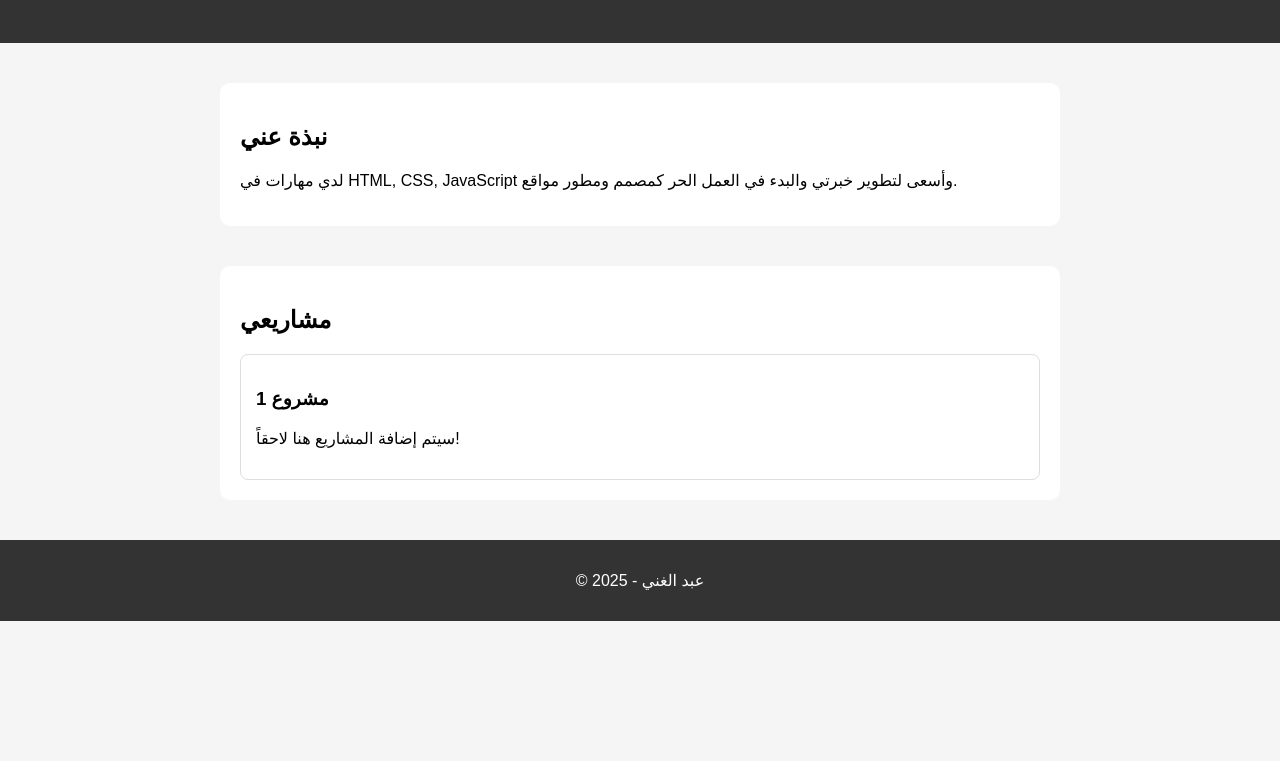
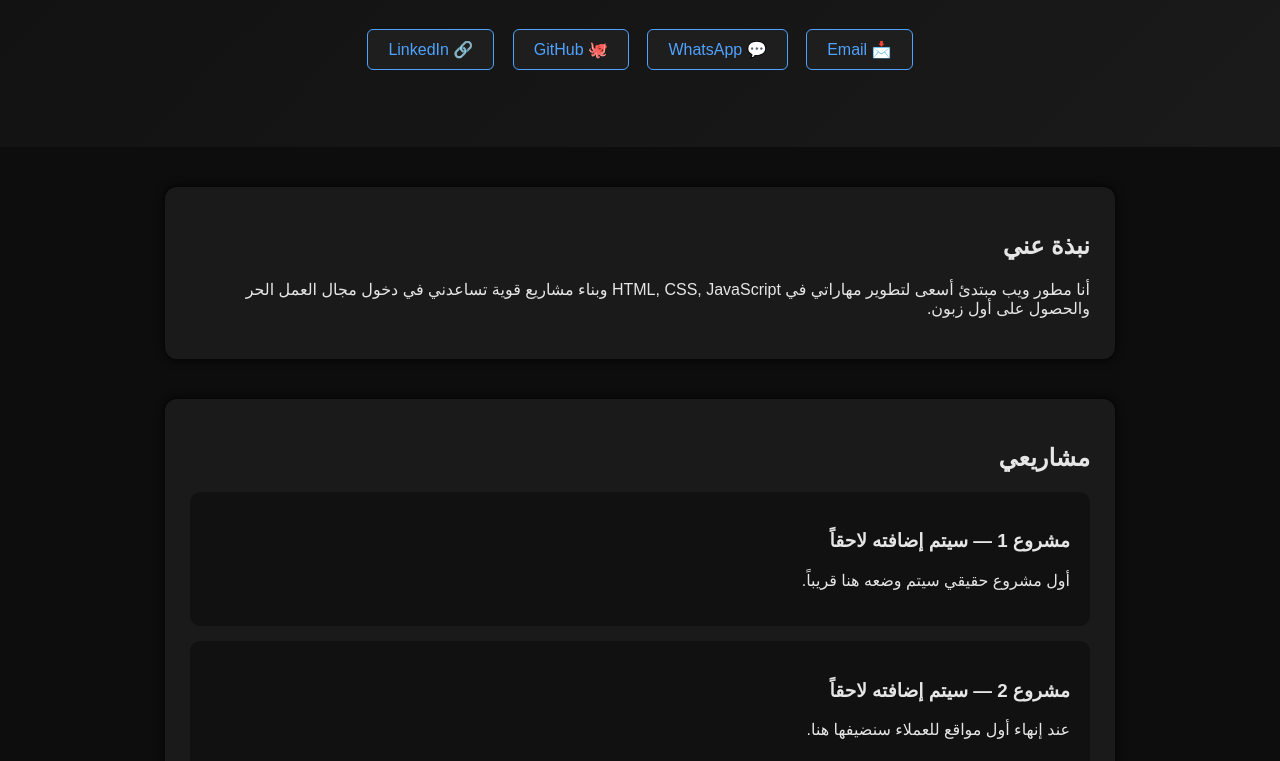
Before and after one commit to abdelghani-10/portfolio, a plain HTML site: page index.html in a window 1280 px wide. Shown: the part 173-934 px from the top of the page. Before the commit the page ends 800 px from the top, so only its background shows below. Drawn offline with Linux system fonts and the light colour scheme.

Commit message:
Add files via upload

```diff
--- a/index.html
+++ b/index.html
@@ -1,5 +1,5 @@
 <!DOCTYPE html>
-<html lang="ar">
+<html lang="ar" dir="rtl">
 <head>
     <meta charset="UTF-8">
     <meta name="viewport" content="width=device-width, initial-scale=1.0">
@@ -8,29 +8,43 @@
 </head>
 <body>
 
-    <header>
-        <h1>مرحبا، أنا عبد الغني</h1>
-        <p>مطور واجهات مواقع (HTML / CSS / JavaScript)</p>
+    <header class="hero">
+        <h1>مرحبا، أنا <span class="highlight">عبد الغني</span></h1>
+        <p class="subtitle">مطور ويب (HTML / CSS / JavaScript)</p>
+
+        <div class="buttons">
+            <a href="mailto:your-email@gmail.com" class="btn">📩 Email</a>
+            <a href="https://wa.me/213000000000" class="btn">💬 WhatsApp</a>
+            <a href="https://github.com/abdelghani-10" class="btn">🐙 GitHub</a>
+            <a href="#" class="btn">🔗 LinkedIn</a>
+        </div>
     </header>
 
     <section class="about">
         <h2>نبذة عني</h2>
         <p>
-            لدي مهارات في HTML, CSS, JavaScript وأسعى لتطوير خبرتي والبدء في العمل الحر
-            كمصمم ومطور مواقع.
+            أنا مطور ويب مبتدئ أسعى لتطوير مهاراتي في HTML, CSS, JavaScript
+            وبناء مشاريع قوية تساعدني في دخول مجال العمل الحر والحصول على أول زبون.
         </p>
     </section>
 
     <section class="projects">
         <h2>مشاريعي</h2>
+
         <div class="project-card">
-            <h3>مشروع 1</h3>
-            <p>سيتم إضافة المشاريع هنا لاحقاً!</p>
+            <h3>مشروع 1 — سيتم إضافته لاحقاً</h3>
+            <p>أول مشروع حقيقي سيتم وضعه هنا قريباً.</p>
         </div>
+
+        <div class="project-card">
+            <h3>مشروع 2 — سيتم إضافته لاحقاً</h3>
+            <p>عند إنهاء أول مواقع للعملاء سنضيفها هنا.</p>
+        </div>
+
     </section>
 
     <footer>
-        <p>© 2025 - عبد الغني</p>
+        <p>© 2025 - عبد الغني | جميع الحقوق محفوظة</p>
     </footer>
 
 </body>
--- a/style.css
+++ b/style.css
@@ -1,43 +1,81 @@
 body {
-    font-family: sans-serif;
     margin: 0;
-    padding: 0;
-    background: #f5f5f5;
+    font-family: 'Poppins', sans-serif;
+    background: #0d0d0d;
+    color: #e6e6e6;
 }
 
-header {
+.hero {
     text-align: center;
-    padding: 50px 20px;
-    background: #333;
-    color: #fff;
+    padding: 70px 20px;
+    background: linear-gradient(135deg, #111, #1a1a1a);
+}
+
+.highlight {
+    color: #4fa3ff;
+}
+
+.subtitle {
+    color: #cccccc;
+    margin-top: 10px;
+}
+
+.buttons {
+    margin-top: 25px;
+}
+
+.btn {
+    display: inline-block;
+    padding: 10px 20px;
+    margin: 7px;
+    border-radius: 6px;
+    background: #1e1e1e;
+    color: #4fa3ff;
+    text-decoration: none;
+    border: 1px solid #4fa3ff;
+    transition: 0.3s;
+}
+
+.btn:hover {
+    background: #4fa3ff;
+    color: #000;
 }
 
 section {
-    max-width: 800px;
+    max-width: 900px;
     margin: 40px auto;
-    padding: 20px;
-    background: #fff;
-    border-radius: 10px;
+    padding: 25px;
+    background: #1a1a1a;
+    border-radius: 12px;
+    box-shadow: 0 0 10px #000;
 }
 
 .projects .project-card {
-    padding: 15px;
-    border: 1px solid #ddd;
-    border-radius: 8px;
+    padding: 20px;
+    background: #111;
+    border-radius: 10px;
     margin-top: 15px;
+    transition: 0.3s;
+}
+
+.projects .project-card:hover {
+    background: #222;
 }
 
 footer {
     text-align: center;
     padding: 15px;
-    background: #333;
-    color: #fff;
-    margin-top: 20px;
+    margin-top: 40px;
+    background: #111;
+    color: #777;
 }
 
-/* تحسين للشاشات الصغيرة */
+/* للشاشات الصغيرة */
 @media (max-width: 600px) {
-    header {
-        padding: 30px 10px;
+    .btn {
+        display: block;
+        margin: 10px auto;
+        width: 70%;
+        text-align: center;
     }
 }
```
